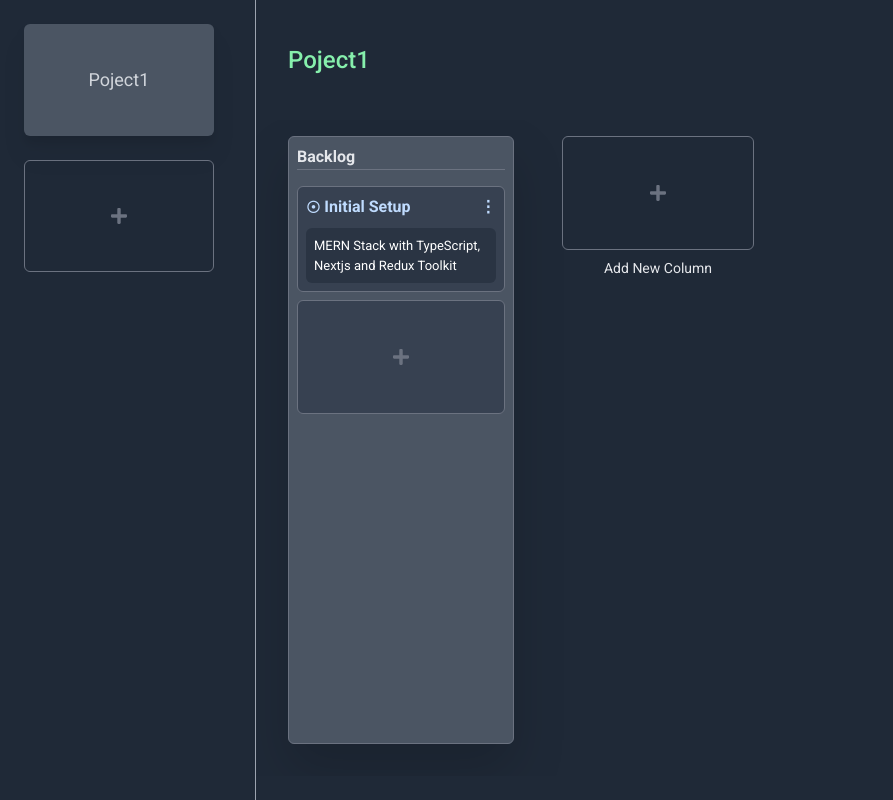
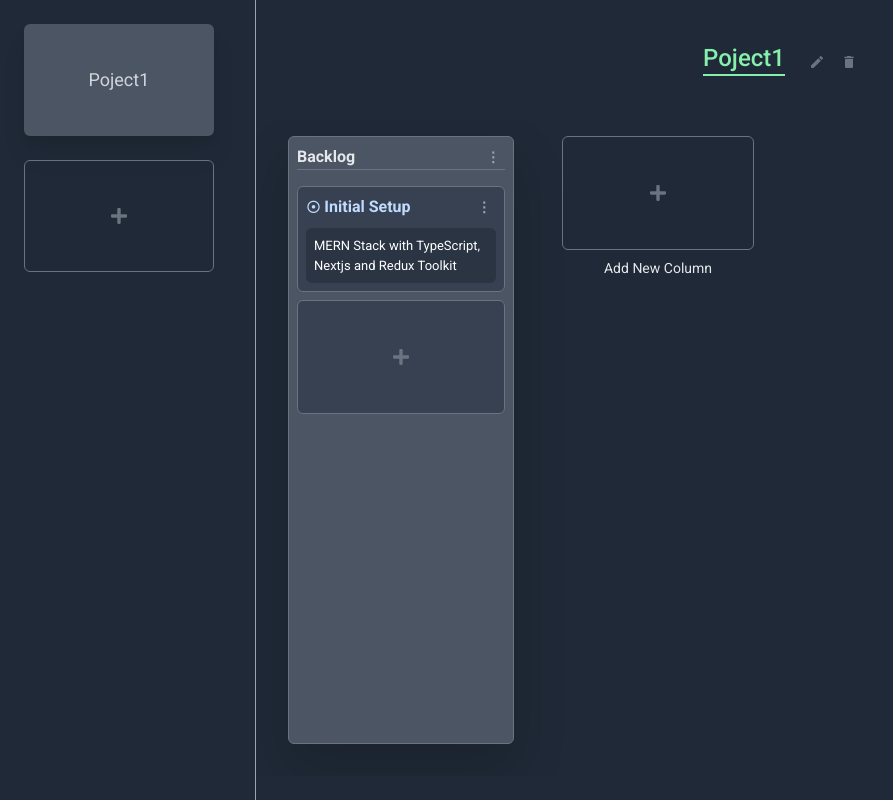
Before and after one commit to asif-almahmud/project-manager, a Next.js app: page /1 in a window 1280 px wide. Shown: the whole page, without its empty margins (0-893 px from the left). Built offline with nearby package versions, Linux system fonts and the light colour scheme.

Commit message:
Added edit and delete functionality for boards

```diff
--- a/components/Card.tsx
+++ b/components/Card.tsx
@@ -3,6 +3,8 @@ import React, { useEffect, useState } from "react";
 import { useAppDispatch } from "../app/hooks";
 import { deleteCard, editCard } from "../features/boards/boardsSlice";
 import { ICard } from "../types/types";
+import { DropdownMenu } from "./DropdownMenu";
+import { Modal } from "./Modal";
 
 interface ICardProps extends ICard {
   boardId?: string;
@@ -14,6 +16,7 @@ export const Card = (props: ICardProps) => {
   const [cardTitle, setCardTitle] = useState("");
   const [cardDetails, setCardDetails] = useState<string | undefined>("");
   const [edit, setEdit] = useState(false);
+  const [showModal, setShowModal] = useState(false);
   const dispatch = useAppDispatch();
 
   const handleSave = () => {
@@ -21,12 +24,6 @@ export const Card = (props: ICardProps) => {
       dispatch(editCard({ boardId, columnId, cardId, cardTitle, cardDetails }));
     }
     setEdit(false);
-  };
-
-  const handleCancel = () => {
-    setEdit(false);
-    setCardTitle(title);
-    setCardDetails(details);
   };
 
   const handleDelete = () => {
@@ -41,6 +38,12 @@ export const Card = (props: ICardProps) => {
   }, [edit]);
 
   return (
+    <>
+      <Modal
+        show={showModal}
+        setShow={setShowModal}
+        handleDelete={handleDelete}
+      />
       <div className=" border border-gray-500 rounded-md p-2 text-white  bg-gray-700 cursor-grabbing hover:border-gray-300 flex flex-col gap-2">
         <h2 className="font-semibold text-blue-200 flex items-start justify-between gap-1 ">
           <div className="flex items-start gap-1">
@@ -50,6 +53,7 @@ export const Card = (props: ICardProps) => {
             ) : (
               <input
                 autoFocus
+                required
                 type="text"
                 value={cardTitle}
                 onChange={(e) => setCardTitle(e.target.value)}
@@ -57,33 +61,10 @@ export const Card = (props: ICardProps) => {
               />
             )}
           </div>
-        <Menu as="div" className="relative">
-          {({ open }) => {
-            return (
-              <>
-                <Menu.Button className="cursor-pointer">&#8942;</Menu.Button>
-                <Menu.Items className="origin-top-right absolute right-0  w-24 rounded-sm shadow-lg bg-white ring-black ring-opacity-5 divide-y divide-gray-200 focus:outline-none">
-                  <Menu.Item>
-                    <div
-                      className="rounded-sm text-gray-600 text-center cursor-pointer bg-gray-100 hover:bg-gray-200 font-medium"
-                      onClick={() => setEdit(true)}
-                    >
-                      Edit
-                    </div>
-                  </Menu.Item>
-                  <Menu.Item>
-                    <div
-                      className="rounded-sm text-gray-600 text-center cursor-pointer bg-gray-100 hover:bg-gray-200 font-medium"
-                      onClick={handleDelete}
-                    >
-                      Delete
-                    </div>
-                  </Menu.Item>
-                </Menu.Items>
-              </>
-            );
-          }}
-        </Menu>
+          <DropdownMenu
+            setEdit={setEdit}
+            setShowModalBeforeDelete={setShowModal}
+          />
         </h2>
         {details && (
           <p className=" text-[13px] p-2 rounded-md bg-gray-800/50">
@@ -100,7 +81,10 @@ export const Card = (props: ICardProps) => {
         )}
         {edit && (
           <div className="flex justify-center items-center gap-2 text-sm">
-          <button className="border rounded-sm px-2" onClick={handleCancel}>
+            <button
+              className="border rounded-sm px-2"
+              onClick={() => setEdit(false)}
+            >
               Cancel
             </button>
             <button className="border rounded-sm px-2" onClick={handleSave}>
@@ -109,5 +93,6 @@ export const Card = (props: ICardProps) => {
           </div>
         )}
       </div>
+    </>
   );
 };
--- /dev/null
+++ b/components/DropdownMenu.tsx
@@ -0,0 +1,60 @@
+import React, { useEffect, useRef, useState } from "react";
+
+interface IDropdownMenuProps {
+  setEdit: React.Dispatch<React.SetStateAction<boolean>>;
+  setShowModalBeforeDelete: React.Dispatch<React.SetStateAction<boolean>>;
+}
+
+export const DropdownMenu = (props: IDropdownMenuProps) => {
+  const { setEdit, setShowModalBeforeDelete } = props;
+  const [showMenuItems, setShowMenuItems] = useState(false);
+  const ref = useRef(null);
+
+  useEffect(() => {
+    const handleClickOutside = (e: MouseEvent) => {
+      if (e.target !== ref.current) {
+        setShowMenuItems(false);
+      }
+    };
+
+    document.body.addEventListener("click", handleClickOutside);
+
+    return () => document.body.removeEventListener("click", handleClickOutside);
+  }, []);
+
+  return (
+    <div className="relative">
+      <div
+        ref={ref}
+        className="cursor-pointer w-4 h-4 p-[12px] rounded-full flex justify-center items-center text-sm text-gray-400 hover:text-gray-100 hover:bg-gray-200/30"
+        onClick={() => setShowMenuItems((prev) => !prev)}
+      >
+        &#8942;
+      </div>
+
+      {showMenuItems && (
+        <div className="absolute right-[2px] top-[22px]  w-24 rounded-sm bg-white   divide-y divide-gray-200 focus:outline-none  drop-shadow-md">
+          <div>
+            <div
+              className="rounded-sm text-gray-700 text-center cursor-pointer bg-gray-100 hover:bg-gray-200 font-normal text-sm"
+              onClick={() => {
+                setEdit(true);
+                setShowMenuItems(false);
+              }}
+            >
+              Edit
+            </div>
+          </div>
+          <div>
+            <div
+              className="rounded-sm text-gray-700 text-center cursor-pointer bg-gray-100 hover:bg-gray-200 font-normal text-sm"
+              onClick={() => setShowModalBeforeDelete(true)}
+            >
+              Delete
+            </div>
+          </div>
+        </div>
+      )}
+    </div>
+  );
+};
--- a/components/DroppableCards.tsx
+++ b/components/DroppableCards.tsx
@@ -1,4 +1,4 @@
-import React from "react";
+import React, { useEffect, useState } from "react";
 import { IColumn } from "../types/types";
 import { AddCard } from "./AddCard";
 import { Card } from "./Card";
@@ -9,6 +9,10 @@ import {
   Droppable,
 } from "react-beautiful-dnd";
 import { v4 as uuidv4 } from "uuid";
+import { Menu } from "@headlessui/react";
+import { useAppDispatch } from "../app/hooks";
+import { deleteColumn, editColumn } from "../features/boards/boardsSlice";
+import { DropdownMenu } from "./DropdownMenu";
 
 interface IDroppableCardsProps extends IColumn {
   boardId: string;
@@ -16,6 +20,22 @@ interface IDroppableCardsProps extends IColumn {
 
 const DroppableCards = (props: IDroppableCardsProps) => {
   const { boardId, id: columnId, title, cards } = props;
+  const [edit, setEdit] = useState(false);
+  const [columnTitle, setColumnTitle] = useState("");
+  const dispatch = useAppDispatch();
+
+  const handleSave = () => {
+    dispatch(editColumn({ boardId, columnId, columnTitle }));
+    setEdit(false);
+  };
+
+  const handleDelete = () => {
+    dispatch(deleteColumn({ boardId, columnId }));
+  };
+
+  useEffect(() => {
+    setColumnTitle(title);
+  }, [edit]);
 
   return (
     <Droppable
@@ -44,13 +64,41 @@ const DroppableCards = (props: IDroppableCardsProps) => {
         >
           <div className="p-2  md:w-56 flex flex-col justify-center  gap-4">
             <h2
-              className={`sticky top-0 w-full text-gray-200 border-b border-gray-500 font-semibold bg-gray-600 ${
+              className={`sticky top-0 w-full text-gray-200 border-b border-gray-500 font-semibold bg-gray-600 flex justify-between${
                 droppableSnapshot.isDraggingOver
                   ? " border-b-2 text-white border-gray-200 "
                   : ""
               }`}
             >
-              {title}
+              {!edit ? (
+                <div>{title}</div>
+              ) : (
+                <div className="flex flex-col gap-2 m-2">
+                  <input
+                    autoFocus
+                    type="text"
+                    value={columnTitle}
+                    onChange={(e) => setColumnTitle(e.target.value)}
+                    className="w-[100%] rounded-sm text-gray-700 font-normal px-1"
+                  />
+                  <div className="flex justify-center items-center gap-2 text-sm">
+                    <button
+                      className="border rounded-sm px-2"
+                      onClick={() => setEdit(false)}
+                    >
+                      Cancel
+                    </button>
+                    <button
+                      className="border rounded-sm px-2"
+                      onClick={handleSave}
+                    >
+                      Save
+                    </button>
+                  </div>
+                </div>
+              )}
+
+              <DropdownMenu setEdit={setEdit} handleDelete={handleDelete} />
             </h2>
             <div className=" flex flex-col gap-2 ">
               {cards.map((card, index) => (
--- /dev/null
+++ b/components/Modal.tsx
@@ -0,0 +1,52 @@
+import React, { useState, useEffect } from "react";
+import ReactDom from "react-dom";
+
+interface IModalProps {
+  show: boolean;
+  setShow: React.Dispatch<React.SetStateAction<boolean>>;
+  handleDelete: () => void;
+}
+
+export const Modal = (props: IModalProps) => {
+  const { show, setShow, handleDelete } = props;
+  const [isBrowser, setIsBrowser] = useState(false);
+
+  useEffect(() => {
+    setIsBrowser(true);
+  }, []);
+
+  const modalContent = show ? (
+    <>
+      <div
+        onClick={() => setShow(false)}
+        className="bg-gray-800 opacity-70 fixed inset-0 z-[1000]"
+      ></div>
+      <div className="w-60 h-44 p-4 z-[1001] fixed top-[50%] left-[50%] -translate-x-[50%] -translate-y-[50%] bg-gray-100 rounded-sm  flex flex-col justify-center items-center">
+        <div className="flex text-lg text-gray-800 mb-10  ">Are you sure?</div>
+        <div className="flex gap-4">
+          <button
+            onClick={() => setShow(false)}
+            className="rounded-sm px-4 py-2 text-white bg-blue-400 hover:bg-blue-500"
+          >
+            No
+          </button>
+          <button
+            onClick={handleDelete}
+            className="rounded-sm px-4 py-2 text-white bg-green-600/70 hover:bg-green-600"
+          >
+            Yes
+          </button>
+        </div>
+      </div>
+    </>
+  ) : null;
+
+  if (isBrowser) {
+    return ReactDom.createPortal(
+      modalContent,
+      document.getElementById("modal-root") as Element | DocumentFragment
+    );
+  } else {
+    return null;
+  }
+};
--- a/features/boards/boardsSlice.ts
+++ b/features/boards/boardsSlice.ts
@@ -61,7 +61,6 @@ export const boardsSlice = createSlice({
   },
 });
 
-// Action creators are generated for each reducer function
 export const {
   addNewBoard,
   editBoard,
--- a/pages/[boardId]/index.tsx
+++ b/pages/[boardId]/index.tsx
@@ -1,31 +1,110 @@
 import dynamic from "next/dynamic";
 import { useRouter } from "next/router";
-import React from "react";
+import React, { useEffect, useState } from "react";
 import { AddColumn } from "../../components/AddColumn";
 import { AppLayout } from "../../components/AppLayout";
 import { useGetBoardById } from "../../hooks/useGetBoardById";
+import { MdDelete, MdEdit } from "react-icons/md";
+import { getBoard } from "../../utils/dataById";
+import { useAppDispatch } from "../../app/hooks";
+import { deleteBoard, editBoard } from "../../features/boards/boardsSlice";
+import { Modal } from "../../components/Modal";
 const DroppableColumns = dynamic(
   () => import("../../components/DroppableColumns"),
   { ssr: false }
 );
 
 const Board = () => {
+  const router = useRouter();
   const {
     query: { boardId },
-  } = useRouter();
-  console.log(boardId);
+  } = router;
+  const id = boardId as string;
+  const board = useGetBoardById(id);
+  const [boardTitle, setBoardTitle] = useState("");
+  const [edit, setEdit] = useState(false);
+  const [showModal, setShowModal] = useState(false);
 
-  const id = boardId as string;
+  const dispatch = useAppDispatch();
 
-  const board = useGetBoardById(id);
+  const handleSubmit = (e: React.FormEvent<HTMLFormElement>) => {
+    e.preventDefault();
+    dispatch(editBoard({ boardId: id, boardTitle }));
+    setEdit(false);
+  };
+
+  const handleDelete = () => {
+    dispatch(deleteBoard({ boardId: id }));
+    setShowModal(false);
+  };
+
+  const handleCancel = () => {
+    setBoardTitle(board.title);
+    setEdit(false);
+  };
+
+  useEffect(() => {
+    if (!board) {
+      router.push("/");
+    }
+    setBoardTitle(board?.title);
+    setEdit(false);
+  }, [id, board]);
 
   return (
-    <div className="h-screen">
-      <h1 className="h-[15vh] ml-8 flex items-center  text-2xl text-green-300 font-medium ">
-        {board?.title}
-      </h1>
-      <DroppableColumns board={board} boardId={id} />
-    </div>
+    <>
+      <Modal
+        show={showModal}
+        setShow={setShowModal}
+        handleDelete={handleDelete}
+      />
+      <div className="h-screen">
+        <div className="h-[15vh] ml-8 flex items-center justify-center">
+          <div className="flex items-start">
+            {!edit ? (
+              <h2 className="text-2xl text-green-300 font-medium border-b-2 border-green-300">
+                {board?.title}
+              </h2>
+            ) : (
+              <form onSubmit={handleSubmit} className="flex gap-2">
+                <input
+                  autoFocus
+                  required
+                  type="text"
+                  value={boardTitle}
+                  onChange={(e) => setBoardTitle(e.target.value)}
+                  className="text-gray-600 p-1 rounded-sm"
+                />
+                <input
+                  type="submit"
+                  value="Save"
+                  className="px-4 border rounded-sm cursor-pointer"
+                />
+                <button
+                  onClick={handleCancel}
+                  className="px-4 border rounded-sm"
+                >
+                  Cancel
+                </button>
+              </form>
+            )}
+            {board?.title && !edit && (
+              <>
+                <MdEdit
+                  onClick={() => setEdit(true)}
+                  className="ml-4 mt-1 w-8 h-8 p-2  rounded-full cursor-pointer text-sm text-gray-500 hover:bg-gray-200/30 hover:text-gray-100"
+                />
+                <MdDelete
+                  onClick={() => setShowModal(true)}
+                  className="mt-1 w-8 h-8 p-2  rounded-full cursor-pointer text-sm text-gray-500 hover:bg-gray-200/30 hover:text-gray-100"
+                />
+              </>
+            )}
+          </div>
+        </div>
+        <DroppableColumns board={board} boardId={id} />
+      </div>
+    </>
   );
 };
 
--- a/pages/_document.tsx
+++ b/pages/_document.tsx
@@ -20,6 +20,7 @@ export default class MyDocument extends Document {
         <body>
           <Main />
           <NextScript />
+          <div id="modal-root"></div>
         </body>
       </Html>
     );
--- a/pages/index.tsx
+++ b/pages/index.tsx
@@ -30,7 +30,7 @@ const Home: NextPage = () => {
   const dispatch = useAppDispatch();
   const [open, setOpen] = useState(false);
 
-  const handleSideNavigationBar = () => {
+  const handleSidebarNavigation = () => {
     setOpen((prev) => !prev);
   };
 
@@ -43,8 +43,8 @@ const Home: NextPage = () => {
       </Head>
       {/* <AppLayout> */}
       <div>
-        <h1 className="mb-2 text-2xl sm:text-3xl md:text-4xl font-semibold text-green-300 border-b-2 border-b-green-200">
-          Welcome to Progressivo
+        <h1 className="mb-2 text-2xl sm:text-3xl md:text-3xl font-semibold text-green-300 border-b-2 border-b-green-200">
+          Progress with Progressivo
         </h1>
         <ul className="text-md italic text-blue-300 list-disc ml-6">
           <li>Break a project or a work into small tasks</li>
```
Lines whose indentation alone changed are shown as unchanged.
